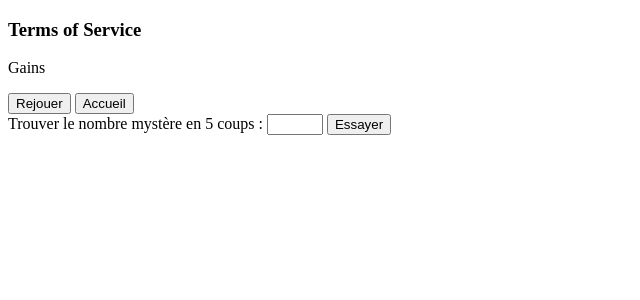
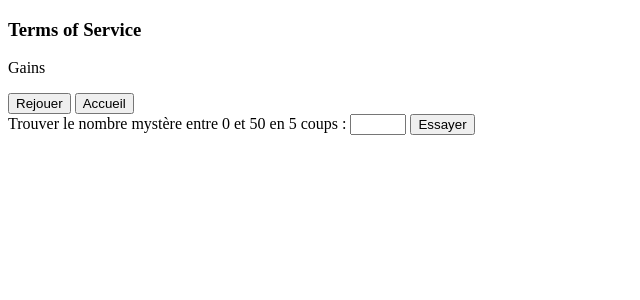
Before and after one commit to pierre61250/Wilo, a Symfony app: template templates/nb_mystere/index.html.twig in a window 1280 px wide. Shown: the top 300 px of the page, without its empty margins (0-640 px from the left). Run offline with Twig, Linux system fonts and the light colour scheme; the template is opened without the code that fills it, so the values that code supplies are empty; some libraries are stand-ins or nearby versions.

Commit message:
Fixes - Nombre Mystere

```diff
--- a/templates/nb_mystere/index.html.twig
+++ b/templates/nb_mystere/index.html.twig
@@ -29,7 +29,7 @@
     </div>
     <div class="min-h-screen pt-40 pb-20 px-28 flex flex-col justify-center">
         <div class="flex flex-col w-full p-20 bg-white rounded-t rounded-b-none shadow justify-center">
-            <span class="mb-12 text-center">Trouver le nombre mystère en <span id="nb-coups-nb-mystere">5</span> coups : <span id="indicator-nb-mystere"></span></span>
+            <span class="mb-12 text-center">Trouver le nombre mystère entre 0 et 50 en <span id="nb-coups-nb-mystere">5</span> coups : <span id="indicator-nb-mystere"></span></span>
             <input id="input-nb-mystere" class="mb-12 bg-gray-200 appearance-none border-2 border-gray-200 rounded w-full py-2 px-4 text-gray-700 leading-tight focus:outline-none focus:bg-white focus:border-yellow-500" type='number' min='0' max="50"></input>
             <button id="bt-nb-mystere" class="w-32 mx-auto bg-gradient-to-r from-yellow-300 to-yellow-500 gradient text-white font-bold rounded-full my-6 py-4 px-8 shadow-lg focus:outline-none focus:shadow-outline transform transition hover:scale-105 duration-300 ease-in-out">Essayer</button>
         </div>
```
